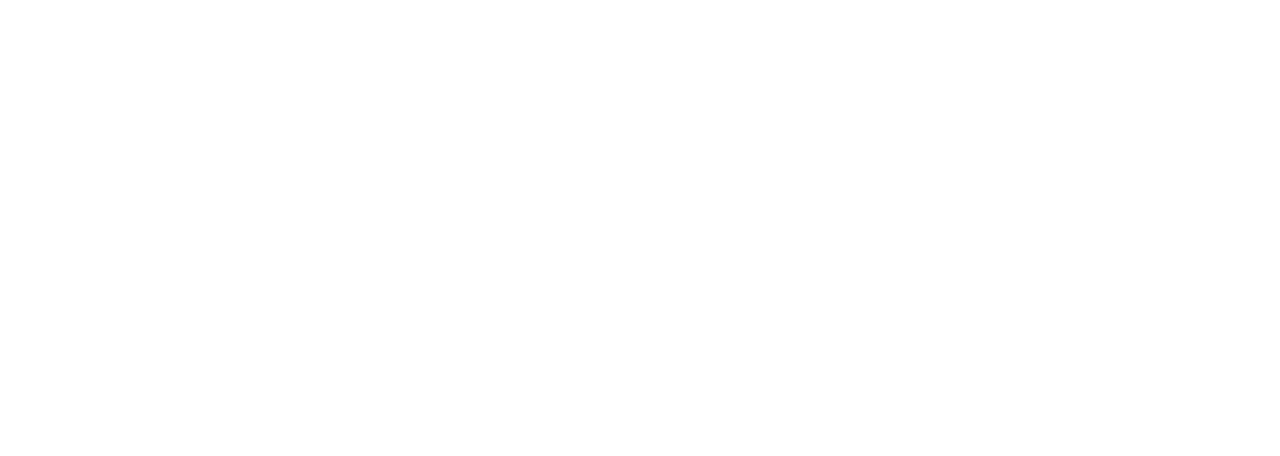
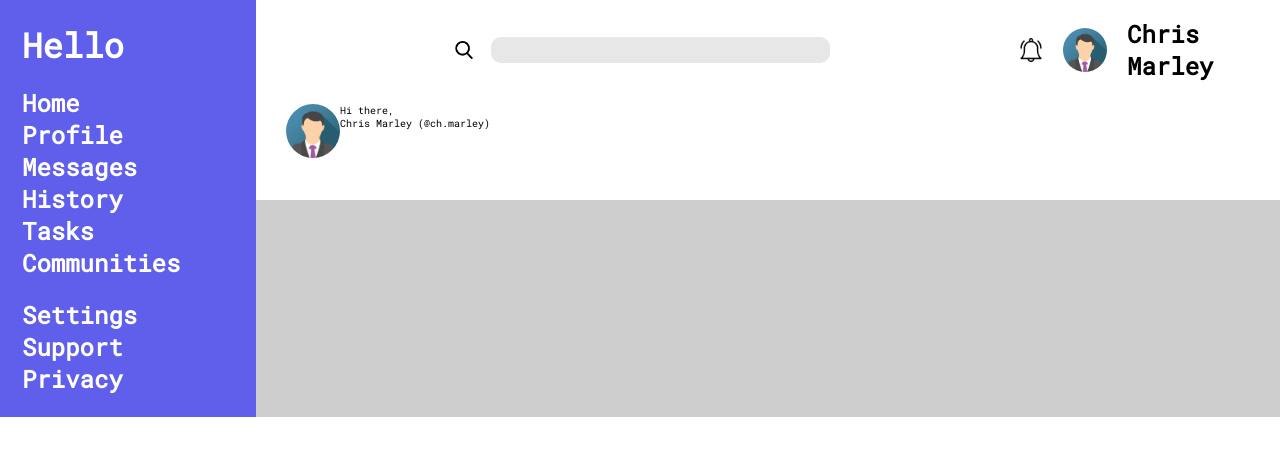
Before and after one commit to wickgit/admin-dashboard, a plain HTML site: page index.html in a window 1280 px wide. Drawn offline with Linux system fonts and the light colour scheme.

Commit message:
Made 30%+- of a layout

```diff
--- a/index.html
+++ b/index.html
@@ -13,5 +13,52 @@
 
 </body>
 
+    <div class="wrapper">
+        <div class="sidebar">
+            <div class="logo"> Hello </div>
+            <div class="menu">
+                <div>Home</div>
+                <div>Profile</div>
+                <div>Messages</div>
+                <div>History</div>
+                <div>Tasks</div>
+                <div>Communities</div>
+            </div>
+            <div class="help">
+                <div>Settings</div>
+                <div>Support</div>
+                <div>Privacy</div>
+            </div>
+        </div>
+
+        <div class="header">
+            <div class="header-top">
+                <div class="search">
+                    <img src="images/search.png" height="18px" alt="search-icon">
+                    <input type="text">
+                </div>
+                <div class="account-menu">
+                    <img src="images/notification.png" height="24px" alt="notification">
+                    <img id='avatar' src="images/avatar.png" height='44px' alt="avatar">
+                    <span class="name">Chris Marley</span>
+                </div>
+            </div>
+            <div class="header-bottom">
+                <div class="account">
+                    <img id='avatar' src="images/avatar.png" height='54px' alt="avatar">
+                    <div>
+                        <p>Hi there,</p>
+                        <p>Chris Marley (@ch.marley)</p>
+                    </div>
+                </div>
+                <div class="options"></div>
+            </div>
+        </div>
+
+        <div class="main">
+            <div class="projects"></div>
+            <div class="main-sidebar"></div>
+        </div>
+    </div>
 
 </html>
--- a/styles.css
+++ b/styles.css
@@ -0,0 +1,105 @@
+@import url('https://fonts.googleapis.com/css2?family=Roboto+Mono:wght@300;400&display=swap');
+
+* {
+    box-sizing: border-box;
+    margin: 0;
+    padding: 0;
+}
+
+:root {
+    font-size: 62.5%;
+}
+
+body {
+    font-family: 'Roboto Mono', monospace, sans-serif;
+}
+
+.wrapper {
+    display: grid;
+    grid-template-columns: 1fr 4fr;
+    grid-template-rows: 200px 1fr;
+}
+
+.sidebar {
+    display: grid;
+    background-color: rgb(95, 95, 236);
+    grid-row: 1 / 3;
+    gap: 20px;
+    color: white;
+    font-size: 2.4rem;
+    font-weight: bold;
+    padding: 22px;
+}
+
+.logo {
+    font-size: 3.4rem;
+}
+
+.header {
+    background-color: white;
+    display:grid;
+    grid-template-rows: 1fr 1fr;
+}
+
+
+
+.header-top {
+    display: grid;
+    grid-template-columns: 3fr 1fr;
+    padding: 6px 10px;
+}
+
+.search {
+    display: flex;
+    align-items: center;
+    justify-content: center;
+    gap: 18px;
+}
+
+.account-menu {
+    display: flex;
+    align-items: center;
+    gap: 20px;
+}
+
+#avatar {
+    border-radius: 50%;
+}
+
+.name {
+    font-weight: bold;
+    font-size: 24px;
+}
+
+input {
+    width: 45%;
+    height: 26px;
+    border-radius: 10px;
+    background-color: rgb(231, 231, 231);
+    border: none;
+    padding-left: 8px;
+}
+
+.header-bottom {
+    padding: 0.4rem 3rem;
+    display: grid;
+    grid-template-columns: 1fr 1fr;
+}
+
+.account {
+    display: flex;
+}
+
+.account div {
+    display: flex;
+    flex-direction: column;
+}
+
+account > div > p {
+    font-weight: bold;
+
+}
+
+.main {
+    background-color: rgb(206, 206, 206);
+}
```
Also changed, not shown: images/avatar.png (added), images/notification.png (added), images/search.png (added).
